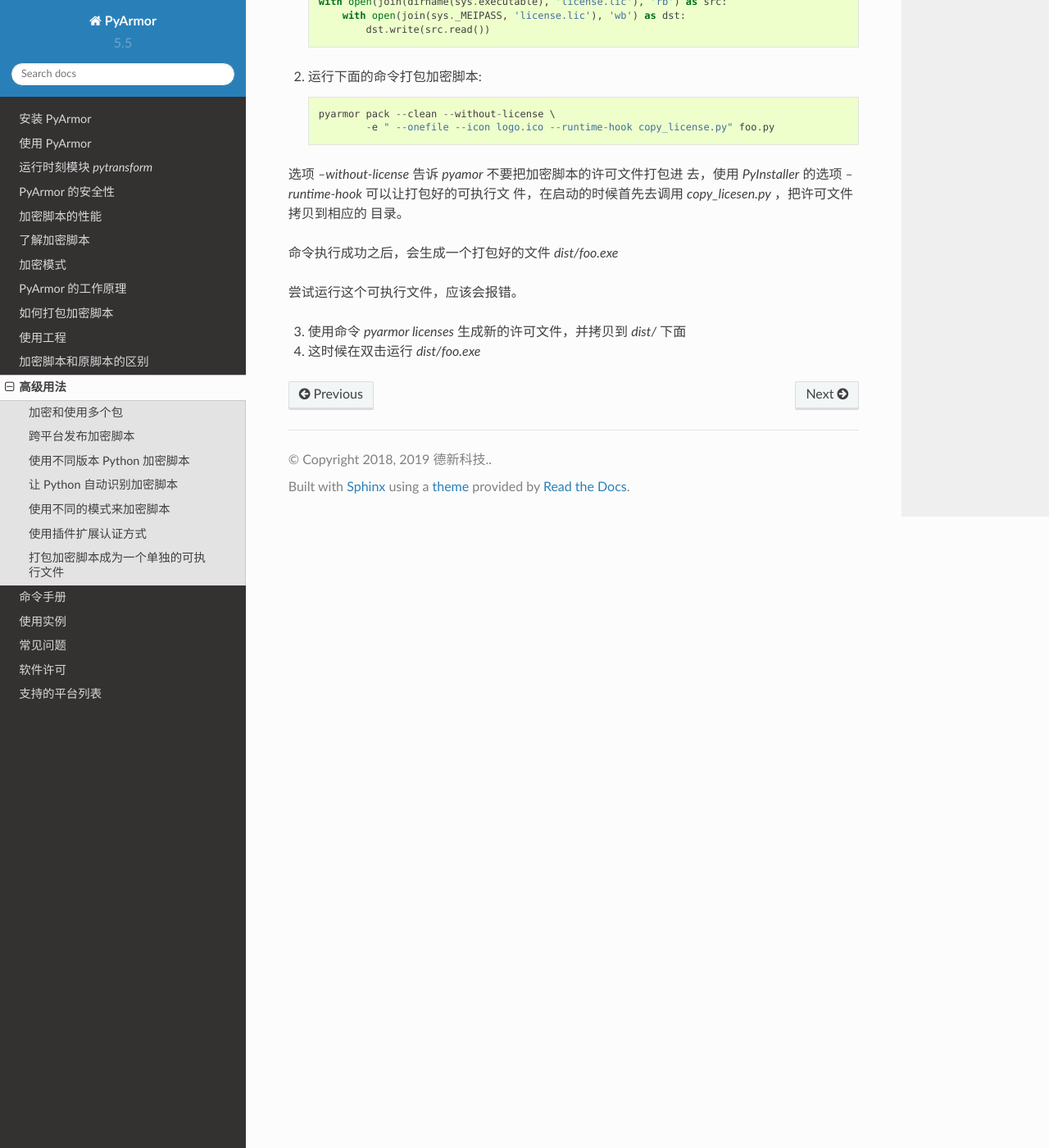
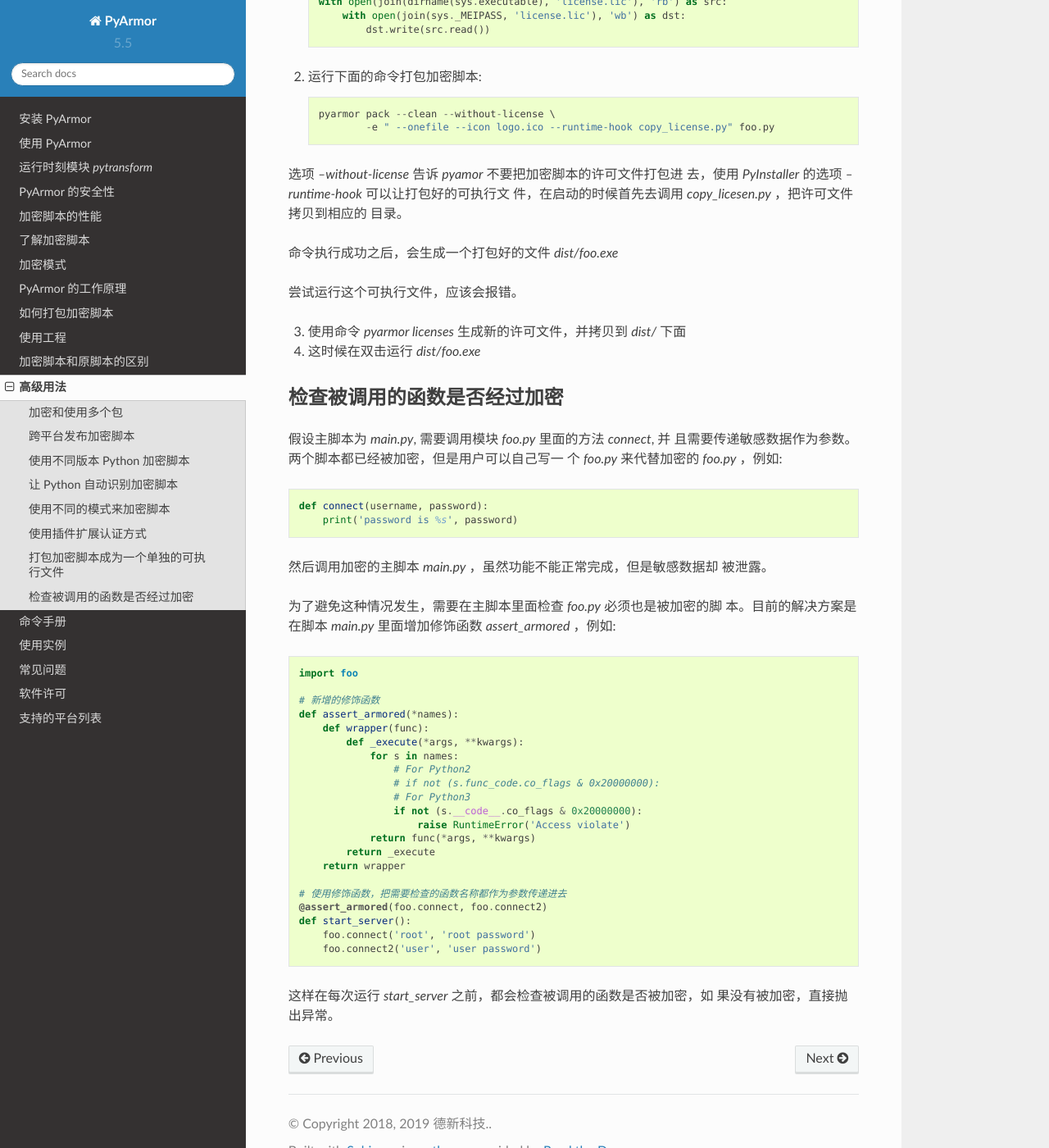
Before and after one commit to dashingsoft/pyarmor-docs-zh, a Sphinx documentation site: the page built from docs/advanced.rst, in a window 1280 px wide and 1400 px high, scrolled down 5953 px. Shown: the whole window at 82% size. Built offline with Sphinx 7.4.7 and the Read the Docs theme 2.0.0, drawn with Linux system fonts in a browser that asks for light colours.

Commit message:
Add example assert_armored

```diff
--- a/docs/advanced.rst
+++ b/docs/advanced.rst
@@ -287,6 +287,48 @@
 
 4. 这时候在双击运行 `dist/foo.exe`
 
+检查被调用的函数是否经过加密
+----------------------------
+
+假设主脚本为 `main.py`, 需要调用模块 `foo.py` 里面的方法 `connect`, 并
+且需要传递敏感数据作为参数。两个脚本都已经被加密，但是用户可以自己写一
+个 `foo.py` 来代替加密的 `foo.py` ，例如::
+
+    def connect(username, password):
+        print('password is %s', password)
+
+然后调用加密的主脚本 `main.py` ，虽然功能不能正常完成，但是敏感数据却
+被泄露。
+
+为了避免这种情况发生，需要在主脚本里面检查 `foo.py` 必须也是被加密的脚
+本。目前的解决方案是在脚本 `main.py` 里面增加修饰函数 `assert_armored`
+，例如::
+
+    import foo
+
+    # 新增的修饰函数
+    def assert_armored(*names):
+        def wrapper(func):
+            def _execute(*args, **kwargs):
+                for s in names:
+                    # For Python2
+                    # if not (s.func_code.co_flags & 0x20000000):
+                    # For Python3
+                    if not (s.__code__.co_flags & 0x20000000):
+                        raise RuntimeError('Access violate')
+                return func(*args, **kwargs)
+            return _execute
+        return wrapper
+
+    # 使用修饰函数，把需要检查的函数名称都作为参数传递进去
+    @assert_armored(foo.connect, foo.connect2)
+    def start_server():
+        foo.connect('root', 'root password')
+        foo.connect2('user', 'user password')
+
+这样在每次运行 `start_server` 之前，都会检查被调用的函数是否被加密，如
+果没有被加密，直接抛出异常。
+
 .. 定制保护代码:
 
 .. include:: _common_definitions.txt
```
